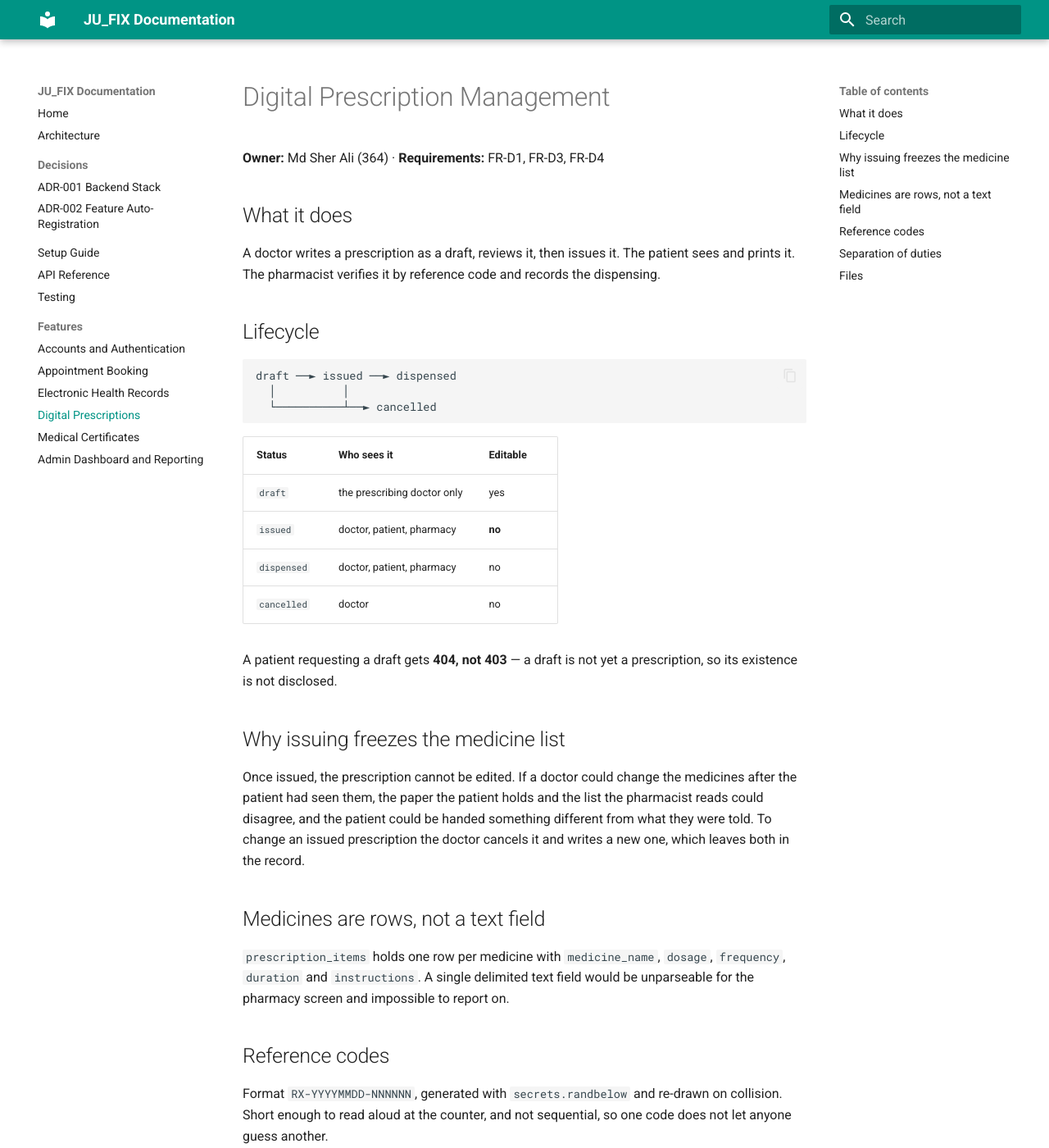
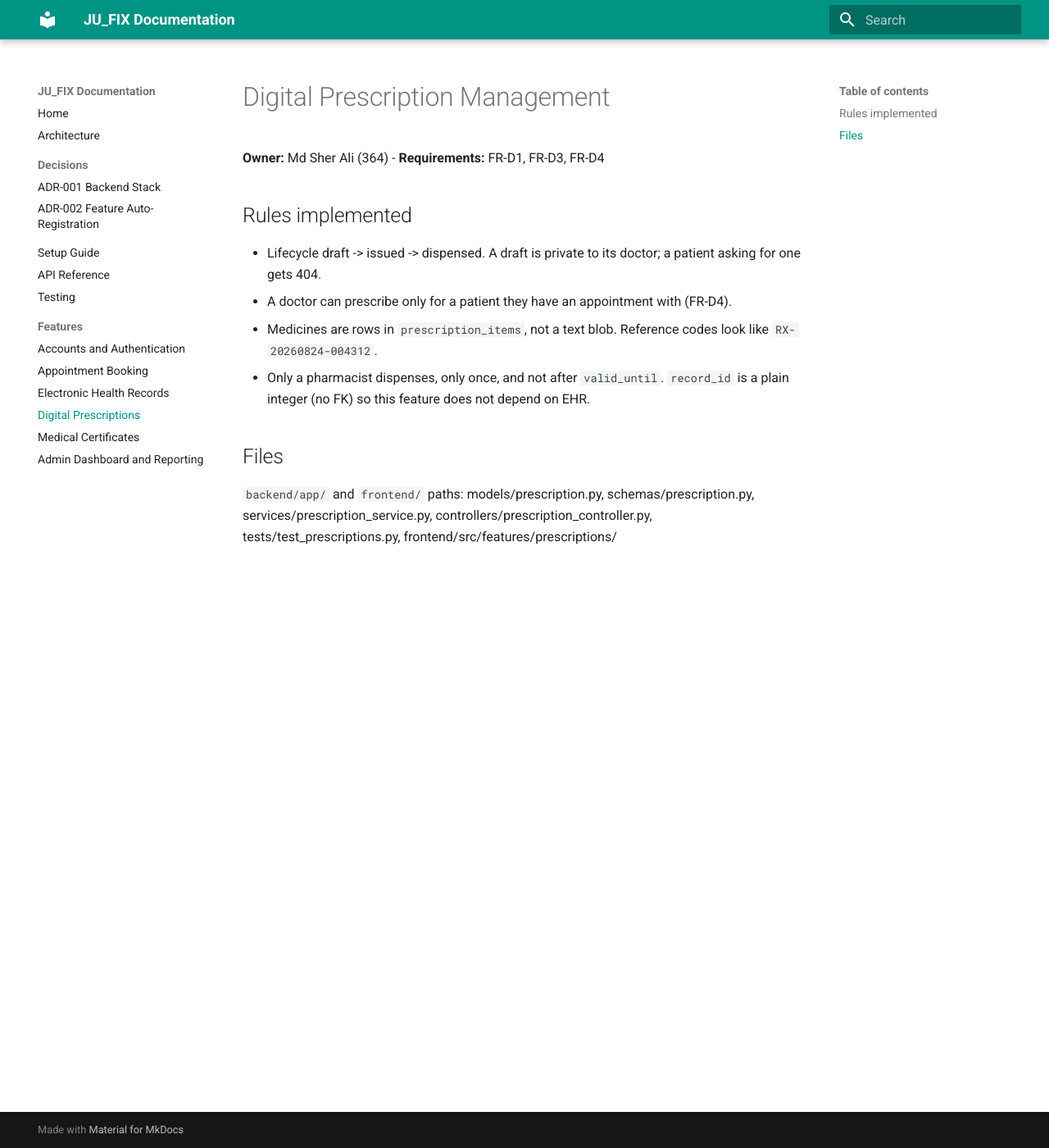
Before and after one commit to amlan607/JU_FIX, an MkDocs documentation site: the page built from docs/features/prescriptions.md, in a window 1280 px wide and 1400 px high. Shown: the whole window at 82% size. Built offline with MkDocs 1.6.1 and Material for MkDocs 9.7.7, drawn with Linux system fonts in a browser that asks for light colours; some of the changed text lies outside the part shown.

````diff
--- a/docs/features/prescriptions.md
+++ b/docs/features/prescriptions.md
@@ -1,64 +1,14 @@
 # Digital Prescription Management
 
-**Owner:** Md Sher Ali (364) · **Requirements:** FR-D1, FR-D3, FR-D4
+**Owner:** Md Sher Ali (364) - **Requirements:** FR-D1, FR-D3, FR-D4
 
-## What it does
+## Rules implemented
 
-A doctor writes a prescription as a draft, reviews it, then issues it. The
-patient sees and prints it. The pharmacist verifies it by reference code and
-records the dispensing.
-
-## Lifecycle
-
-```
-draft ──► issued ──► dispensed
-  │          │
-  └──────────┴──► cancelled
-```
-
-| Status | Who sees it | Editable |
-|---|---|---|
-| `draft` | the prescribing doctor only | yes |
-| `issued` | doctor, patient, pharmacy | **no** |
-| `dispensed` | doctor, patient, pharmacy | no |
-| `cancelled` | doctor | no |
-
-A patient requesting a draft gets **404, not 403** — a draft is not yet a
-prescription, so its existence is not disclosed.
-
-## Why issuing freezes the medicine list
-
-Once issued, the prescription cannot be edited. If a doctor could change the
-medicines after the patient had seen them, the paper the patient holds and the
-list the pharmacist reads could disagree, and the patient could be handed
-something different from what they were told. To change an issued prescription
-the doctor cancels it and writes a new one, which leaves both in the record.
-
-## Medicines are rows, not a text field
-
-`prescription_items` holds one row per medicine with `medicine_name`, `dosage`,
-`frequency`, `duration` and `instructions`. A single delimited text field would
-be unparseable for the pharmacy screen and impossible to report on.
-
-## Reference codes
-
-Format `RX-YYYYMMDD-NNNNNN`, generated with `secrets.randbelow` and re-drawn on
-collision. Short enough to read aloud at the counter, and not sequential, so one
-code does not let anyone guess another.
-
-## Separation of duties
-
-A doctor cannot dispense and a pharmacist cannot prescribe. Both are enforced in
-the service, not only by hiding buttons. A prescription past its `valid_until`
-date is refused at the counter.
+- Lifecycle draft -> issued -> dispensed. A draft is private to its doctor; a patient asking for one gets 404.
+- A doctor can prescribe only for a patient they have an appointment with (FR-D4).
+- Medicines are rows in `prescription_items`, not a text blob. Reference codes look like `RX-20260824-004312`.
+- Only a pharmacist dispenses, only once, and not after `valid_until`. `record_id` is a plain integer (no FK) so this feature does not depend on EHR.
 
 ## Files
 
-| Layer | Path |
-|---|---|
-| Models | `backend/app/models/prescription.py` |
-| Schemas | `backend/app/schemas/prescription.py` |
-| Service | `backend/app/services/prescription_service.py` |
-| Controller | `backend/app/controllers/prescription_controller.py` |
-| Tests | `backend/tests/test_prescription_service.py`, `test_prescription_api.py` |
-| Screens | `frontend/src/features/prescriptions/` |
+`backend/app/` and `frontend/` paths: models/prescription.py, schemas/prescription.py, services/prescription_service.py, controllers/prescription_controller.py, tests/test_prescriptions.py, frontend/src/features/prescriptions/
````
